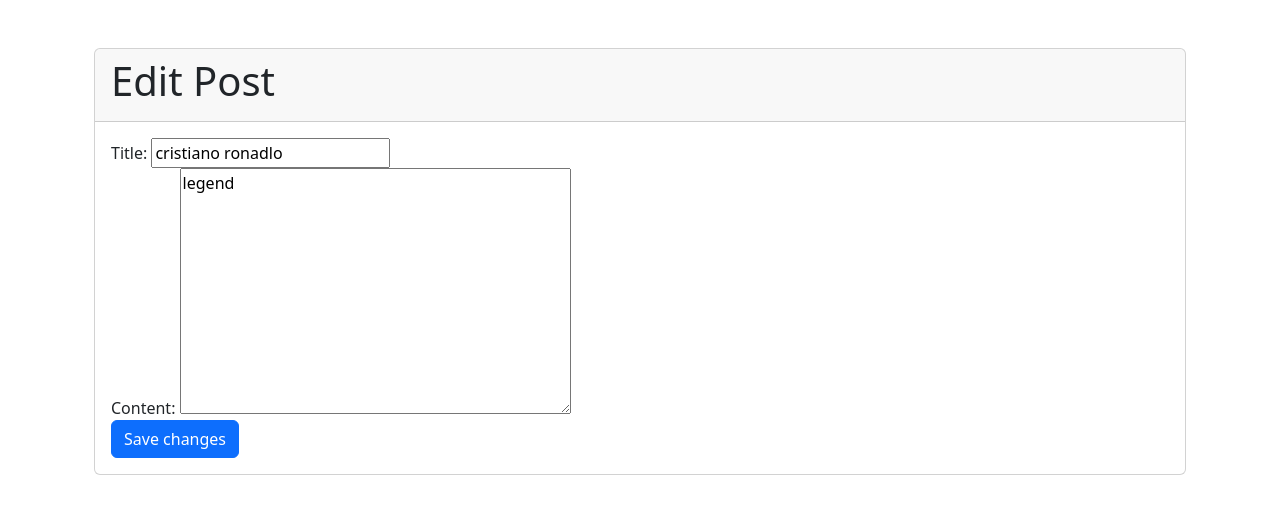
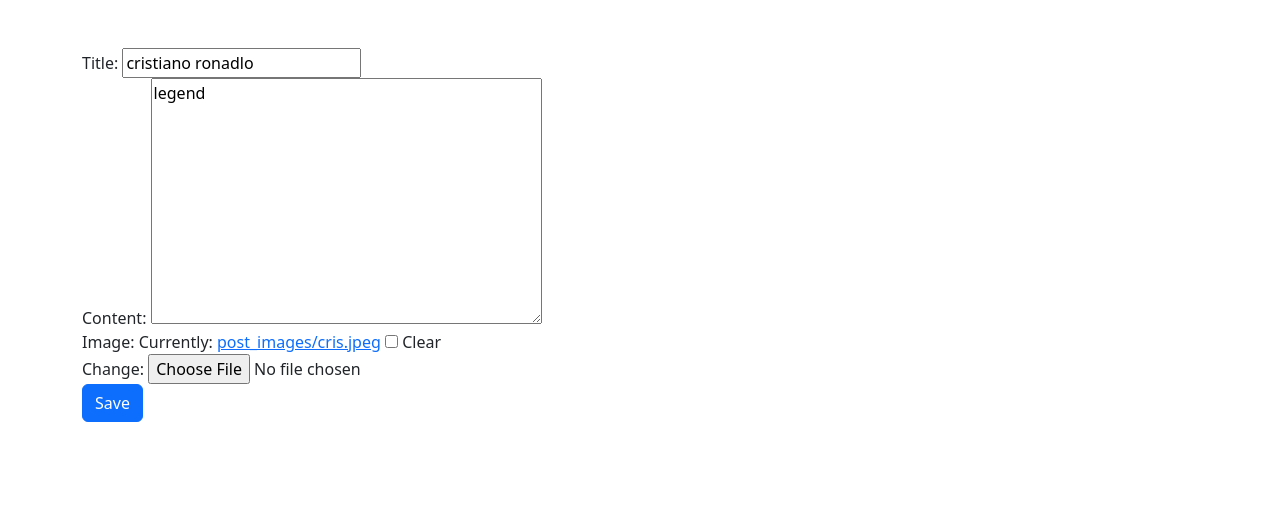
Before and after one commit to ibrahim777764/PostHaven2, a Django app: page /post/19/edit/ in a window 1280 px wide. Shown: the part 56-570 px from the top of the page. Run offline with Django 4.2, Linux system fonts and the light colour scheme; a user stored in the database is signed in; data comes from the database, SQL or seed files in the repository; both versions use the stored data as it was after the commit; some libraries are stand-ins or nearby versions.

Commit message:
now user can update image with post

```diff
--- a/myproject/myapp/forms.py
+++ b/myproject/myapp/forms.py
@@ -1,11 +1,15 @@
 from django import forms
 from .models import Post, Comment
 
+
 class PostForm(forms.ModelForm):
-
     class Meta:
         model = Post
-        fields = ['title', 'content']
+        fields = ['title', 'content', 'image']
+
+    image = forms.ImageField(required=False)
+
+
 
 class CommentForm(forms.ModelForm):
 
--- a/myproject/myapp/models.py
+++ b/myproject/myapp/models.py
@@ -5,6 +5,7 @@ from django.contrib.auth.models import User
 class Post(models.Model):
     title = models.CharField(max_length=200)
     content = models.TextField()
+    image = models.ImageField(upload_to='post_images/', null=True, blank=True)
     date_posted = models.DateTimeField(default=timezone.now)
     author = models.ForeignKey(User, on_delete=models.CASCADE)
 
--- a/myproject/myapp/templates/myapp/post_detail.html
+++ b/myproject/myapp/templates/myapp/post_detail.html
@@ -4,8 +4,14 @@
   <div class="card my-4">
     <div class="card-body">
       <h2 class="card-title">{{ post.title }}</h2>
+      {% if post.image %}
+      <img src="{{ post.image.url }}" alt="{{ post.title }}" class="img-fluid">
+    {% endif %}
+
+
       <p class="card-text">{{ post.content }}</p>
       <p class="card-text"><small class="text-muted">{{ post.date_posted|date }}</small></p>
+
       {% if request.user == post.author %}
       <div class="btn-group">
         <a href="{% url 'post_edit' pk=post.pk %}" class="btn btn-sm btn-outline-secondary">Edit</a>
--- a/myproject/myapp/templates/myapp/post_edit.html
+++ b/myproject/myapp/templates/myapp/post_edit.html
@@ -1,13 +1,7 @@
 {% extends 'myapp/base.html' %}
 
 {% block content %}
-  <div class="container mt-5">
-    <div class="card">
-      <div class="card-header">
-        <h1 class="card-title">Edit Post</h1>
-      </div>
-      <div class="card-body">
-        <form method="post" class="form">
+<form method="post" enctype="multipart/form-data">
   {% csrf_token %}
     <div class="form-group">
       <label for="{{ form.title.id_for_label }}">Title:</label>
@@ -18,10 +12,9 @@
       {{ form.content }}
     </div>
     <div class="form-group">
-            <button type="submit" class="btn btn-primary">Save changes</button>
+      <label for="{{ form.image.id_for_label }}">Image:</label>
+      {{ form.image }}
     </div>
+    <button type="submit" class="btn btn-primary">Save</button>
   </form>
-      </div>
-    </div>
-  </div>
 {% endblock %}
--- a/myproject/myapp/urls.py
+++ b/myproject/myapp/urls.py
@@ -1,9 +1,11 @@
 from django.urls import path
 from . import views
+from django.conf import settings
 from django.contrib.auth import views as auth_views
+from django.conf.urls.static import static
 
 urlpatterns = [
-        path('', views.post_list, name='post_list'),
+    path('', views.post_list, name='post_list'),
     path('home/', views.home, name='home'),
     path('login/', auth_views.LoginView.as_view(template_name='registration/login.html', redirect_authenticated_user=True), name='login'),
     path('post/<int:pk>/', views.post_detail, name='post_detail'),
@@ -11,4 +13,4 @@ urlpatterns = [
     path('post/<int:pk>/edit/', views.post_edit, name='post_edit'),
     path('post/<int:pk>/delete/', views.post_delete, name='post_delete'),
     path('post_create/', views.post_create, name='post_create'),
-]
+] + static(settings.MEDIA_URL, document_root=settings.MEDIA_ROOT)
--- a/myproject/myapp/views.py
+++ b/myproject/myapp/views.py
@@ -18,7 +18,7 @@ from django.contrib import messages
 @login_required
 def post_create(request):
     if request.method == 'POST':
-        form = PostForm(request.POST)
+        form = PostForm(request.POST, request.FILES)
         if form.is_valid():
             post = form.save(commit=False)
             post.author = request.user
@@ -28,6 +28,7 @@ def post_create(request):
     else:
         form = PostForm()
     return render(request, 'myapp/post_edit.html', {'form': form})
+
 
 
 @login_required
@@ -74,19 +75,25 @@ def post_new(request):
         form = PostForm()
     return render(request, 'myapp/post_edit.html', {'form': form})
 
+
 @login_required
 def post_edit(request, pk):
     post = get_object_or_404(Post, pk=pk)
-    if request.method == 'POST':
-        form = PostForm(request.POST, instance=post)
+    if request.method == "POST":
+        form = PostForm(request.POST, request.FILES, instance=post)
         if form.is_valid():
             post = form.save(commit=False)
             post.author = request.user
+            post.date_updated = timezone.now()
             post.save()
+            messages.success(request, 'Post updated successfully.')
             return redirect('post_detail', pk=post.pk)
     else:
         form = PostForm(instance=post)
-    return render(request, 'myapp/post_edit.html', {'form': form})
+    return render(request, 'myapp/post_edit.html', {'form': form, 'post': post})
+
+
+
 
 @login_required
 def post_delete(request, pk):
--- a/myproject/myproject/settings.py
+++ b/myproject/myproject/settings.py
@@ -130,3 +130,8 @@ STATICFILES_DIRS = [
     os.path.join(BASE_DIR, 'myapp', 'static'),
 ]
 STATIC_ROOT = '/home/ibrahim/Documents/updated/PostHaven2/myproject/staticfiles/'
+
+
+
+MEDIA_ROOT = os.path.join(BASE_DIR, 'media')
+MEDIA_URL = '/media/'
```
Also changed, not shown: myproject/db.sqlite3, myproject/media/post_images/Screenshot_from_2022-09-19_15-33-48.png (added), myproject/media/post_images/Screenshot_from_2023-03-20_01-12-46.png (added), myproject/media/post_images/cris.jpeg (added), myproject/media/post_images/f.jpeg (added), myproject/myapp/migrations/0003_post_image.py (added). Lines whose indentation alone changed are shown as unchanged.
